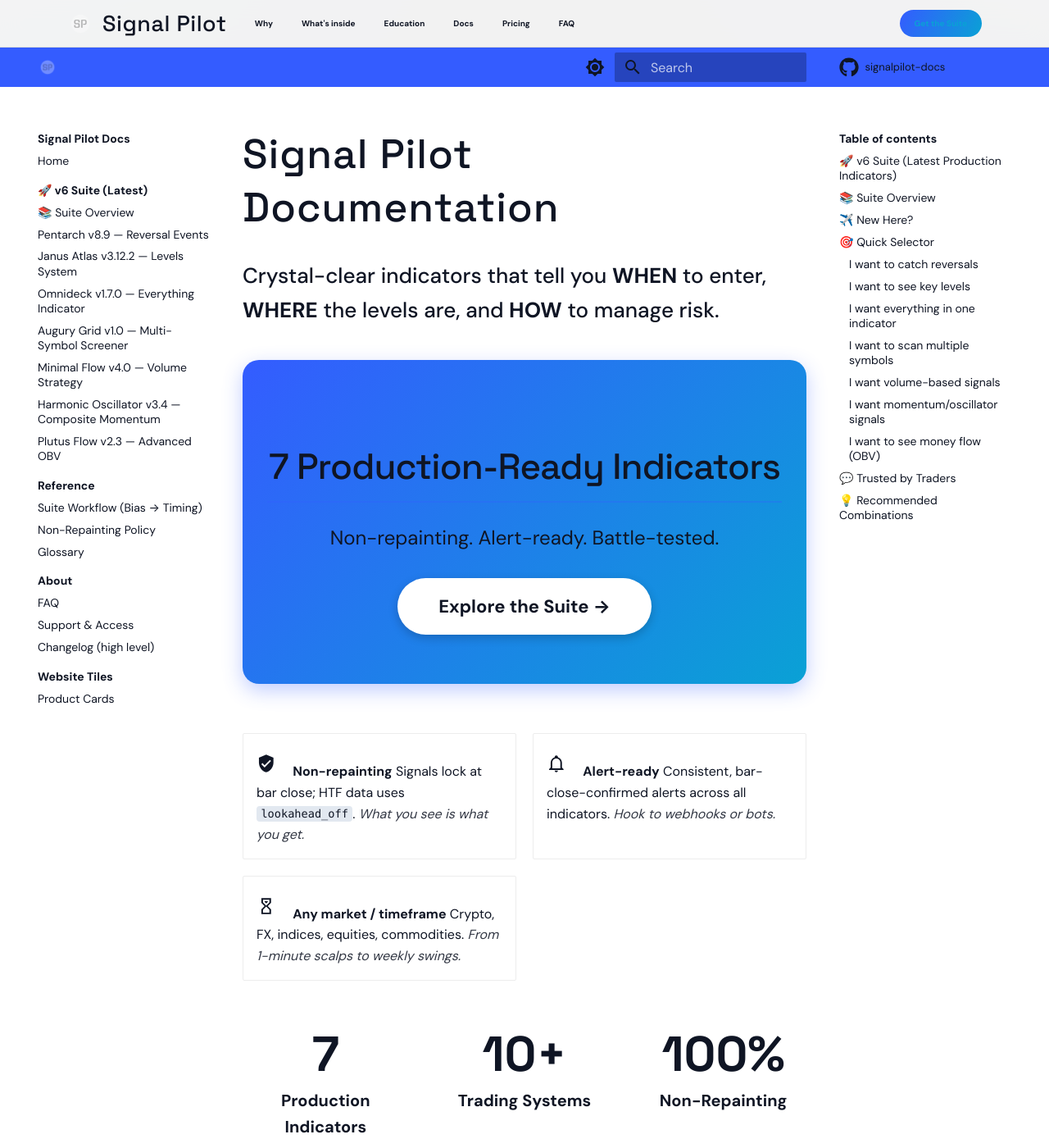
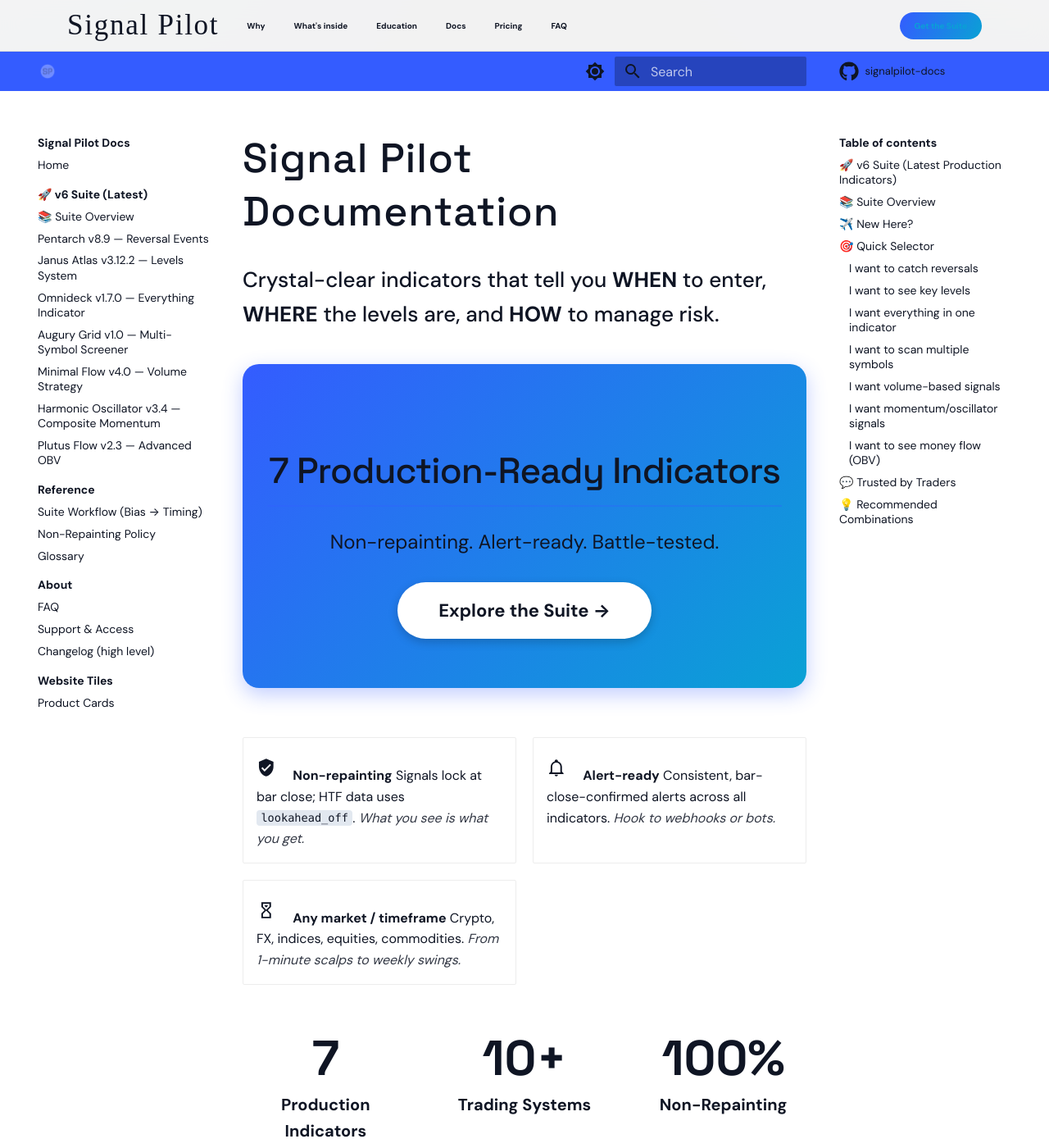
Before and after one commit to Signalpilot/signalpilot-docs, an MkDocs documentation site: the page built from docs/index.md, in a window 1280 px wide and 1400 px high. Shown: the whole window at 82% size. Built offline with MkDocs 1.6.1 and Material for MkDocs 9.7.7, drawn with Linux system fonts in a browser that asks for light colours; some web fonts are replaced; comment, search, counter and statistics services are not loaded.

Commit message:
Fix GUGI font for Signal Pilot header and remove logo
Issues Fixed:
1. Logo was crashing - REMOVED completely
2. GUGI font not distinctive enough - ENHANCED

Changes to Header:
- Removed <img> logo element (was causing crashes)
- Kept only "Signal Pilot" text

GUGI Font Improvements:
- Direct font-family: "Gugi", cursive !important
- Larger size: 1.75rem (was 1.35rem)
- More letter-spacing: 0.05em (was 0.02em)
- Added !important to override any conflicts
- Removed CSS variable indirection

Result:
✅ Clean "Signal Pilot" text in header
✅ Distinctive GUGI font (playful, rounded, gaming-style)
✅ No crashing logo
✅ Matches main signalpilot.io branding

GUGI is a very distinctive Google font - rounded, playful letters
that look perfect for a trading tool brand.

🤖 Generated with [Claude Code](https://claude.com/claude-code)

Co-Authored-By: Claude <noreply@anthropic.com>

```diff
--- a/docs/assets/brand.css
+++ b/docs/assets/brand.css
@@ -287,8 +287,13 @@ body {
 }
 .sp-brand { display:flex; align-items:center; gap:.55rem; text-decoration:none; color: var(--md-default-fg-color); transition: opacity 0.2s; }
 .sp-brand:hover { opacity: 0.8; }
-.sp-logo { width: 32px; height: 32px; display: block; }
-.sp-brand-text { font-family: var(--sp-brand-font); font-weight: 400; font-size: 1.35rem; letter-spacing: 0.02em; }
+.sp-brand-text {
+  font-family: "Gugi", cursive !important;
+  font-weight: 400;
+  font-size: 1.75rem;
+  letter-spacing: 0.05em;
+  text-transform: none;
+}
 .sp-links { margin-left: .4rem; display:flex; gap:.35rem; flex-wrap: wrap; }
 .sp-links a { display:inline-flex; padding:.38rem .7rem; border-radius:999px; text-decoration:none; font-weight:700; color: color-mix(in srgb, var(--md-default-fg-color) 70%, transparent); }
 .sp-links a:hover { background: color-mix(in srgb, var(--md-primary-fg-color) 18%, transparent); color: var(--md-default-fg-color); }
--- a/overrides/main.html
+++ b/overrides/main.html
@@ -6,7 +6,6 @@
   <div class="sp-topnav">
     <div class="sp-topnav__inner">
       <a class="sp-brand" href="https://signalpilot.io/">
-        <img src="assets/watermark-monogram-color-transparent.png" alt="Signal Pilot Logo" class="sp-logo">
         <span class="sp-brand-text">Signal Pilot</span>
       </a>
       <nav class="sp-links" aria-label="Signal Pilot">
```
